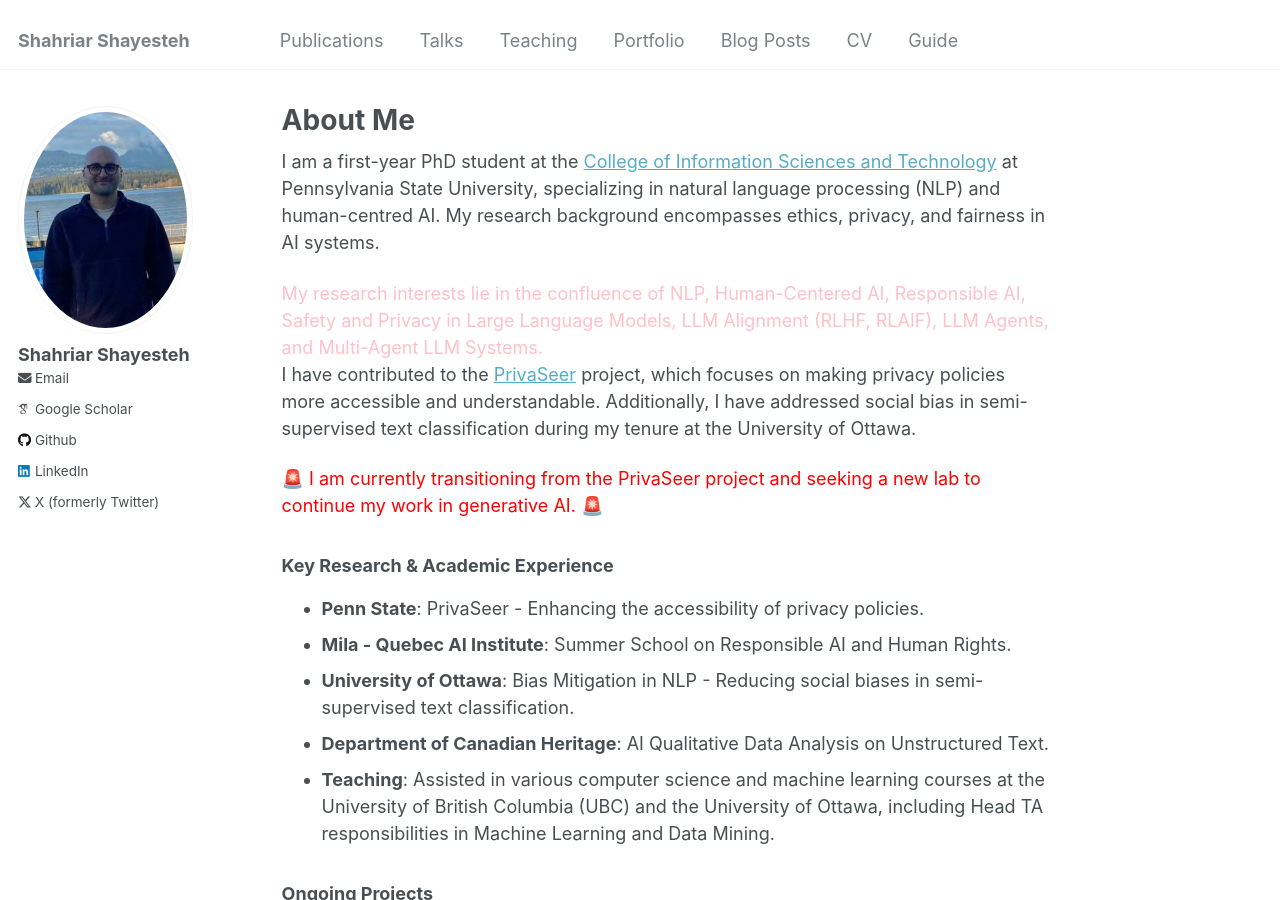
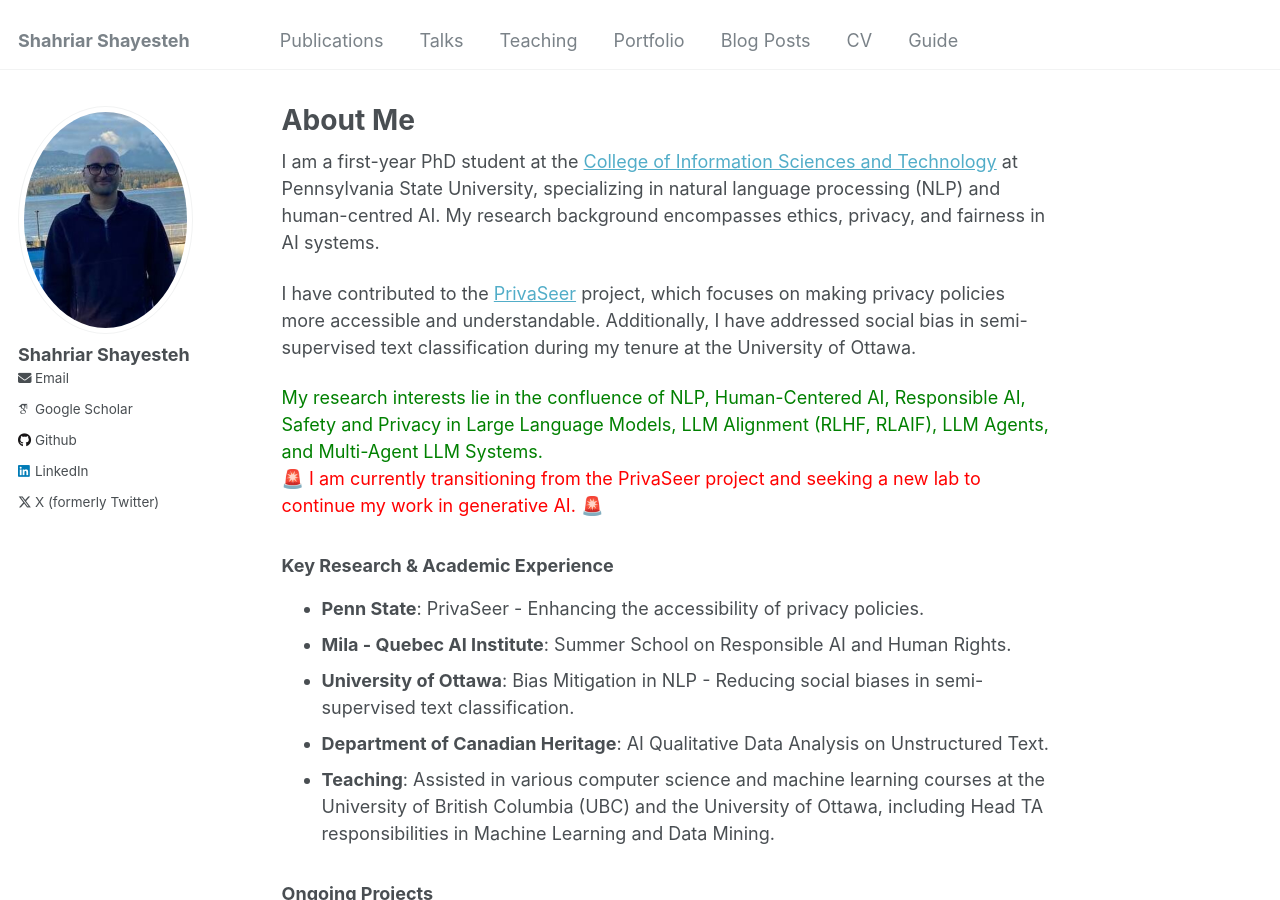
Before and after one commit to shahriarshayesteh/shahriarshayesteh.github.io, a Jekyll site: the page built from _pages/about.md, in a window 1280 px wide and 900 px high. Built offline with Jekyll 4.4.1, drawn with Linux system fonts in a browser that asks for light colours; some web fonts are replaced.

Commit message:
Update about.md

```diff
--- a/_pages/about.md
+++ b/_pages/about.md
@@ -10,10 +10,9 @@ redirect_from:
 
 I am a first-year PhD student at the [College of Information Sciences and Technology](https://ist.psu.edu/) at Pennsylvania State University, specializing in natural language processing (NLP) and human-centred AI. My research background encompasses ethics, privacy, and fairness in AI systems.
 
-<font color="pink">My research interests lie in the confluence of NLP, Human-Centered AI, Responsible AI, Safety and Privacy in Large Language Models, LLM Alignment (RLHF, RLAIF), LLM Agents, and Multi-Agent LLM Systems.</font>
+I have contributed to the [PrivaSeer](https://privaseer.ist.psu.edu) project, which focuses on making privacy policies more accessible and understandable. Additionally, I have addressed social bias in semi-supervised text classification during my tenure at the University of Ottawa.
 
-
-I have contributed to the [PrivaSeer](https://privaseer.ist.psu.edu) project, which focuses on making privacy policies more accessible and understandable. Additionally, I have addressed social bias in semi-supervised text classification during my tenure at the University of Ottawa.
+<font color="green">My research interests lie in the confluence of NLP, Human-Centered AI, Responsible AI, Safety and Privacy in Large Language Models, LLM Alignment (RLHF, RLAIF), LLM Agents, and Multi-Agent LLM Systems.</font>
 
 <span style="color: red;">🚨 I am currently transitioning from the PrivaSeer project and seeking a new lab to continue my work in generative AI. 🚨</span>
 
```
